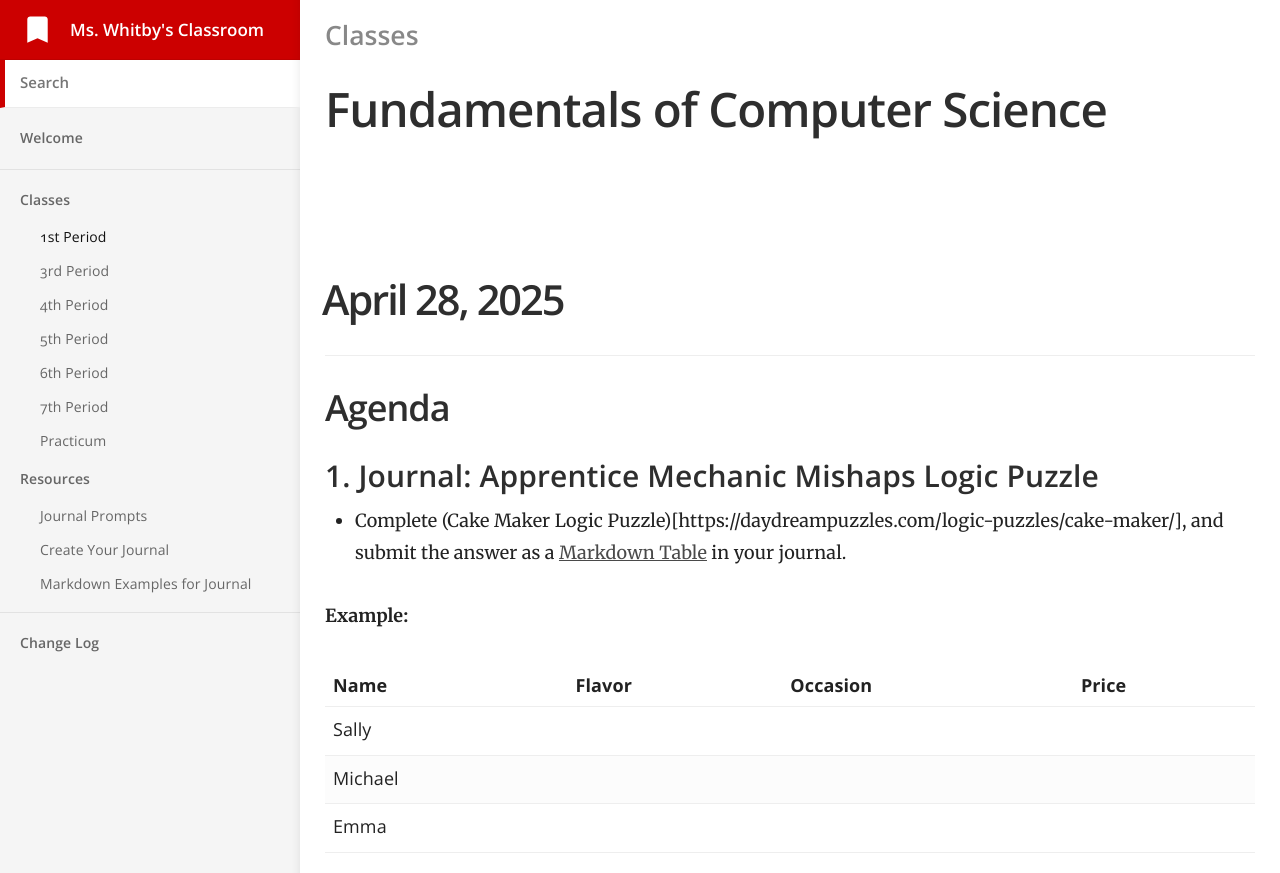
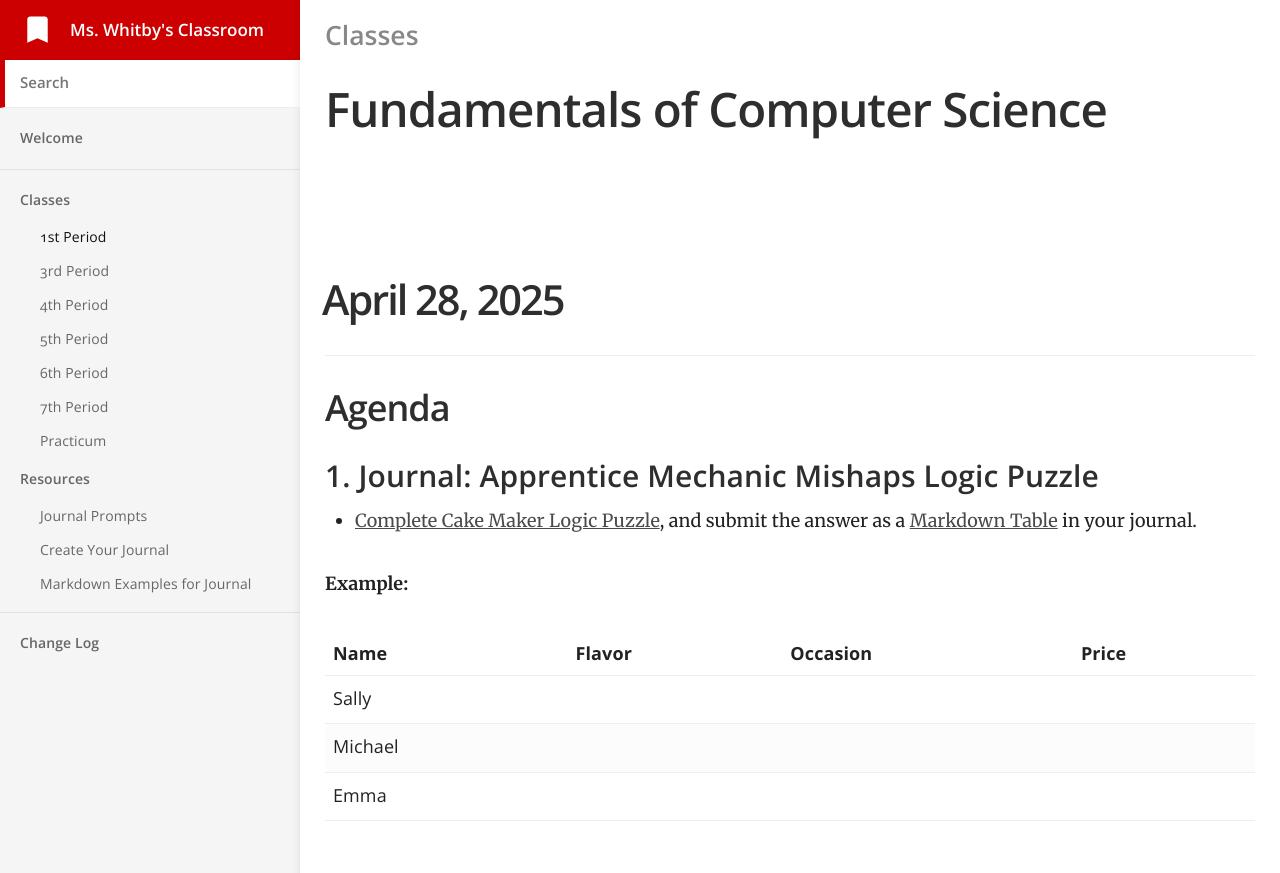
Before and after one commit to mswhitby/classroom, a Jekyll site: the page built from _docs/classes/1st.md, in a window 1280 px wide and 900 px high. Shown: the top 873 px of the window. Built offline with Jekyll 4.4.1, drawn with Linux system fonts in a browser that asks for light colours.

Commit message:
Updated lessons

```diff
--- a/_docs/classes/1st.md
+++ b/_docs/classes/1st.md
@@ -11,7 +11,7 @@ order: 1
 
 ### 1. Journal: Apprentice Mechanic Mishaps Logic Puzzle
 
-- Complete (Cake Maker Logic Puzzle)[https://daydreampuzzles.com/logic-puzzles/cake-maker/], and submit the answer as a [Markdown Table](https://www.markdownguide.org/extended-syntax/#tables) in your journal.
+- [Complete Cake Maker Logic Puzzle](https://daydreampuzzles.com/logic-puzzles/cake-maker/), and submit the answer as a [Markdown Table](https://www.markdownguide.org/extended-syntax/#tables) in your journal.
 
 **Example:**
 
```
